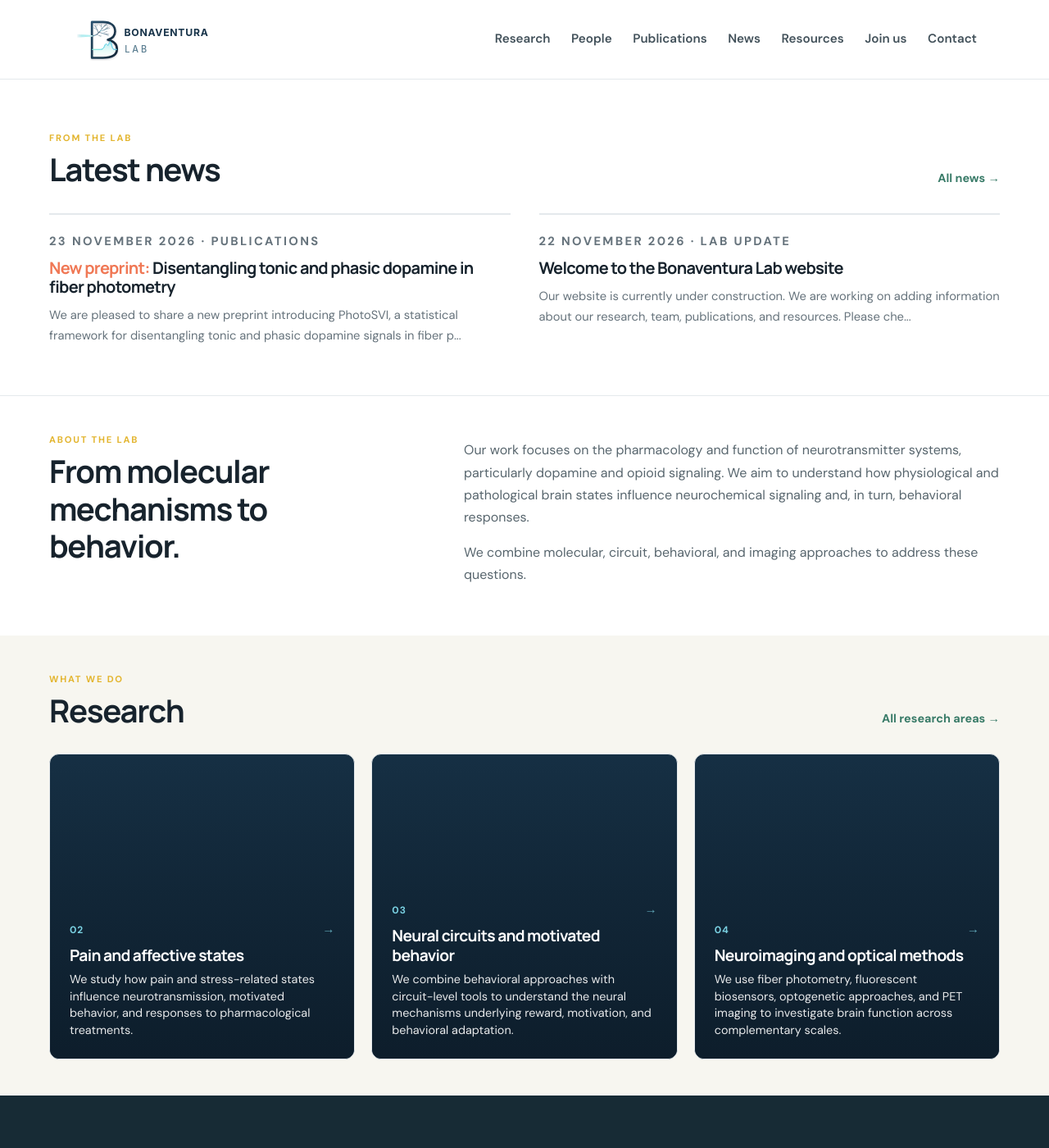
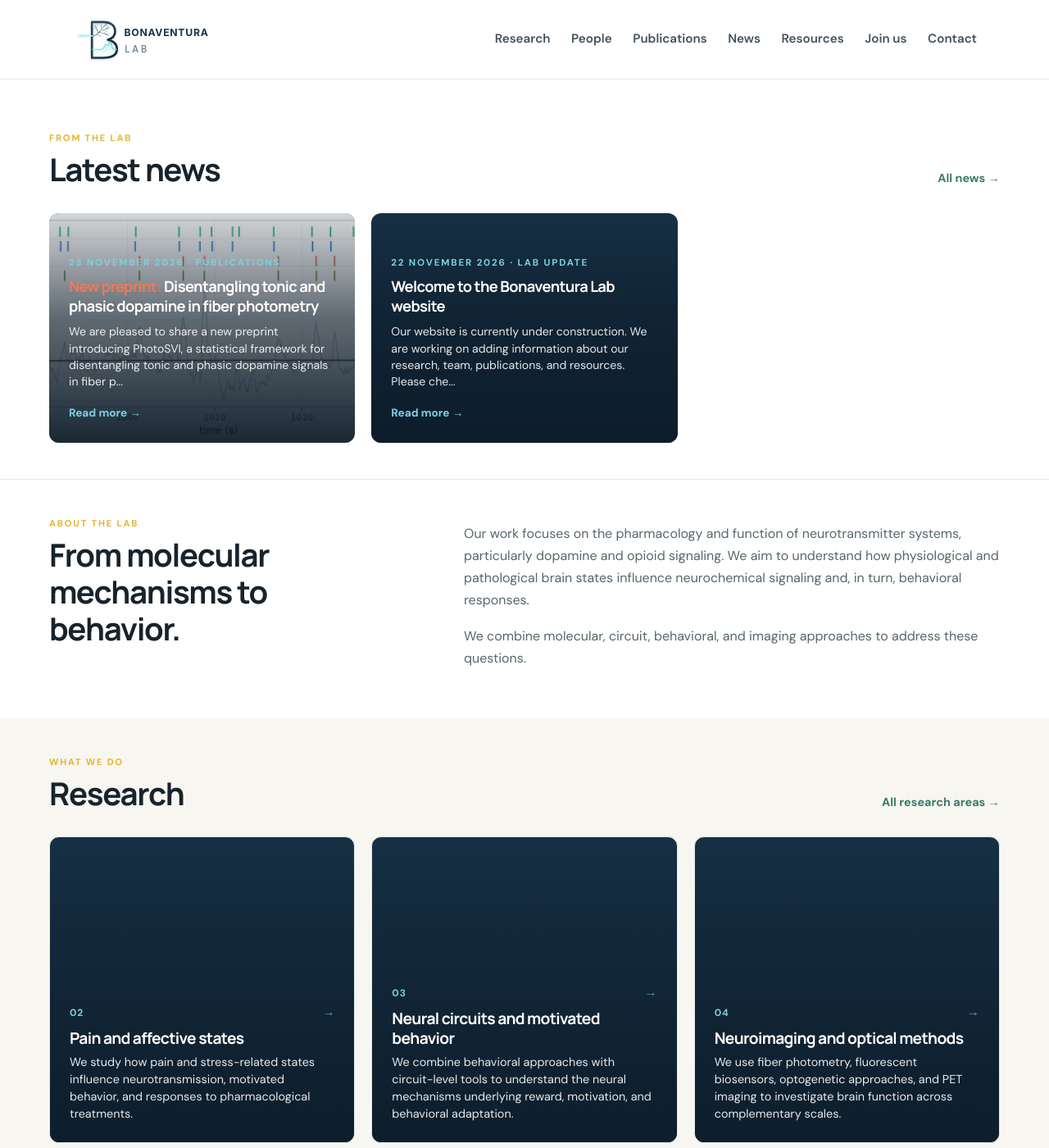
Before and after one commit to BonaventuraLab/BonaventuraLab.github.io, a Jekyll site: the page built from index.md, in a window 1280 px wide and 1400 px high, scrolled down 532 px. Shown: the whole window at 82% size. Built offline with Jekyll 4.4.1, drawn with Linux system fonts in a browser that asks for light colours.

Commit message:
Update home.html

```diff
--- a/_layouts/home.html
+++ b/_layouts/home.html
@@ -22,17 +22,29 @@ layout: default
     <div><p class="eyebrow">FROM THE LAB</p><h2>Latest news</h2></div>
     <a class="text-link" href="{{ '/news/' | relative_url }}">All news →</a>
   </div>
-  <div class="news-preview-grid">
-    {% for post in site.posts limit:3 %}
-    <article class="news-preview">
+<div class="news-preview-grid news-preview-grid--media">
+  {% for post in site.posts limit:3 %}
+  <a class="news-preview-card" href="{{ post.url | relative_url }}">
+    {% if post.image %}
+    <img
+      class="news-preview-card__bg"
+      src="{{ post.image | relative_url }}"
+      alt="{{ post.image_alt | default: post.title | strip_html | escape }}"
+      loading="lazy"
+    >
+    {% endif %}
+    <div class="news-preview-card__scrim" aria-hidden="true"></div>
+    <div class="news-preview-card__content">
       <p class="eyebrow">{{ post.date | date: "%d %B %Y" }}{% if post.category %} · {{ post.category }}{% endif %}</p>
-      <h3><a href="{{ post.url | relative_url }}">{{ post.title }}</a></h3>
+      <h3>{{ post.title }}</h3>
       <p>{{ post.excerpt | strip_html | truncate: 150 }}</p>
-    </article>
-    {% else %}
-    <p class="muted">News and updates from the lab will appear here.</p>
-    {% endfor %}
-  </div>
+      <span class="news-preview-card__link">Read more →</span>
+    </div>
+  </a>
+  {% else %}
+  <p class="muted">News and updates from the lab will appear here.</p>
+  {% endfor %}
+</div>
 </section>
 
 <section class="section section-intro">
@@ -220,6 +232,107 @@ layout: default
       aspect-ratio: 4 / 3;
     }
   }
+  /* Homepage news cards */
+
+.news-preview-grid--media {
+  display: grid;
+  grid-template-columns: repeat(3, minmax(0, 1fr));
+  gap: 1.25rem;
+}
+
+.news-preview-card {
+  position: relative;
+  aspect-ratio: 4 / 3;
+  overflow: hidden;
+  border-radius: 12px;
+  display: flex;
+  align-items: flex-end;
+  padding: 1.5rem;
+  color: #ffffff;
+  background-color: #18344A;
+  text-decoration: none;
+  transition: transform 0.25s ease, box-shadow 0.25s ease;
+}
+
+.news-preview-card:hover {
+  transform: translateY(-3px);
+  box-shadow: 0 12px 24px rgba(12, 27, 40, 0.18);
+  text-decoration: none;
+}
+
+.news-preview-card__bg {
+  position: absolute;
+  inset: 0;
+  width: 100%;
+  height: 100%;
+  object-fit: cover;
+  transition: transform 0.35s ease;
+  z-index: 0;
+}
+
+.news-preview-card:hover .news-preview-card__bg {
+  transform: scale(1.04);
+}
+
+.news-preview-card__scrim {
+  position: absolute;
+  inset: 0;
+  background: linear-gradient(
+    to top,
+    rgba(12, 27, 40, 0.94) 0%,
+    rgba(12, 27, 40, 0.65) 55%,
+    rgba(12, 27, 40, 0.18) 100%
+  );
+  z-index: 1;
+}
+
+.news-preview-card__content {
+  position: relative;
+  z-index: 2;
+  width: 100%;
+}
+
+.news-preview-card .eyebrow {
+  color: #7AD1E2;
+  font-size: 0.72rem;
+  margin-bottom: 0.5rem;
+}
+
+.news-preview-card h3 {
+  margin: 0 0 0.5rem;
+  font-size: 1.15rem;
+  line-height: 1.3;
+  color: #ffffff;
+}
+
+.news-preview-card p:not(.eyebrow) {
+  margin: 0 0 0.8rem;
+  font-size: 0.88rem;
+  line-height: 1.45;
+  color: rgba(255, 255, 255, 0.9);
+}
+
+.news-preview-card__link {
+  font-size: 0.85rem;
+  font-weight: 700;
+  color: #7AD1E2;
+}
+
+@media (max-width: 900px) {
+  .news-preview-grid--media {
+    grid-template-columns: repeat(2, minmax(0, 1fr));
+  }
+}
+
+@media (max-width: 560px) {
+  .news-preview-grid--media {
+    grid-template-columns: 1fr;
+  }
+
+  .news-preview-card {
+    aspect-ratio: 4 / 3;
+  }
+}
 </style>
 
 <script>
```
